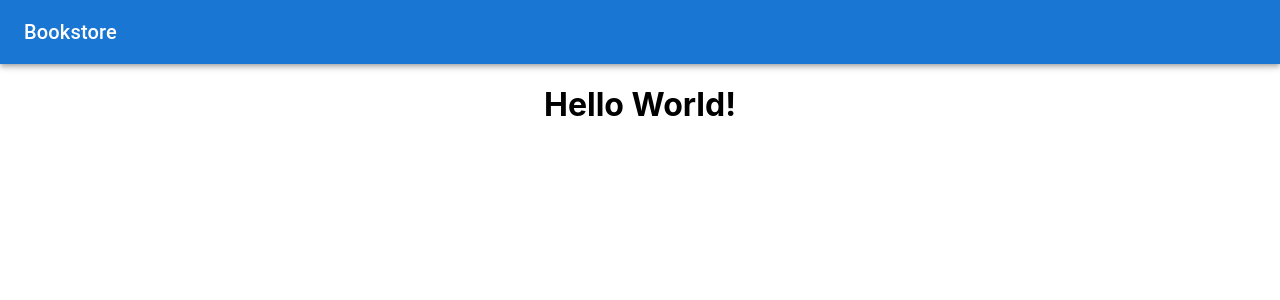
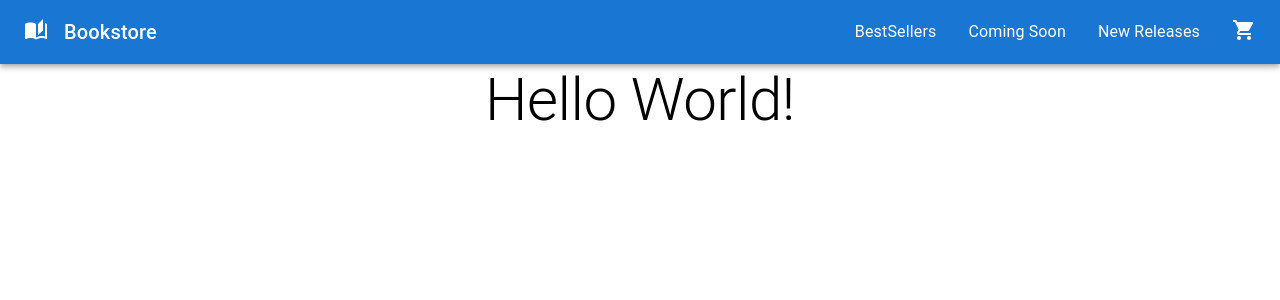
Before and after one commit to noname07/bookstore-grela, a React (Create React App) app: page /bestsellers in a window 1280 px wide. Shown: the top 300 px of the page. Built offline with nearby package versions, Linux system fonts and the light colour scheme.

Commit message:
Basic navbar implemented

```diff
--- a/package.json
+++ b/package.json
@@ -5,6 +5,7 @@
   "dependencies": {
     "@emotion/react": "^11.9.0",
     "@emotion/styled": "^11.8.1",
+    "@mui/icons-material": "^5.8.0",
     "@mui/material": "^5.8.0",
     "@testing-library/jest-dom": "^5.16.4",
     "@testing-library/react": "^13.2.0",
--- a/src/App.js
+++ b/src/App.js
@@ -3,10 +3,10 @@ import NavBar from "./components/NavBar";
 
 function App() {
   return (
-    <div className="App">
+    <>
       <NavBar />
-      <ItemListContainer greeting='Hello World!' />
-    </div>
+      <ItemListContainer greetings='Hello World!' />
+    </>
   );
 }
 
--- a/src/components/Brand.js
+++ b/src/components/Brand.js
@@ -1,10 +1,18 @@
+import AutoStoriesIcon from '@mui/icons-material/AutoStories';
+import { Box } from '@mui/system';
+import MenuIcon from '@mui/icons-material/Menu';
 import { Typography } from "@mui/material";
 
-function Brand() {
+function Brand(props) {
     return (
-        <Typography variant="h6" component="div" sx={{ flexGrow: 1 }}>
-            Bookstore
-        </Typography>
+        <>
+            <Box mr={2} >
+                {props.isDesktop ? <AutoStoriesIcon /> : <MenuIcon />}
+            </Box>
+            <Typography variant='h6' sx={{ flexGrow: 1 }}>
+                Bookstore
+            </Typography>
+        </>
     )
 }
 
--- /dev/null
+++ b/src/components/Cart.js
@@ -0,0 +1,12 @@
+import { Box } from '@mui/system';
+import ShoppingCartIcon from '@mui/icons-material/ShoppingCart';
+
+function Cart() {
+    return (
+        <Box ml={2}>
+            <ShoppingCartIcon />
+        </Box>
+    );
+}
+
+export default Cart;
--- a/src/components/ItemListContainer.css
+++ /dev/null
@@ -1,3 +0,0 @@
-    .container {
-        text-align: center;
-    }
--- a/src/components/ItemListContainer.js
+++ b/src/components/ItemListContainer.js
@@ -1,10 +1,10 @@
-import './ItemListContainer.css';
+import { Typography } from '@mui/material';
 
 function ItemListContainer(props) {
     return (
-        <h1 className='container'>
-            {props.greeting}
-        </h1>
+        <Typography variant='h2' sx={{ textAlign: 'center' }}>
+            {props.greetings}
+        </Typography>
     );
 }
 
--- a/src/components/NavBar.js
+++ b/src/components/NavBar.js
@@ -1,17 +1,29 @@
-import { AppBar, Toolbar } from "@mui/material";
-import { Box } from "@mui/system";
-import Brand from "./Brand";
+import AppBar from '@mui/material/AppBar';
+import Brand from './Brand';
+import Cart from './Cart';
+import NavBarItem from './NavBarItem';
+import Toolbar from '@mui/material/Toolbar';
+import { useMediaQuery } from '@mui/material';
 
 function NavBar() {
+    const pages = ['BestSellers', 'Coming Soon', 'New Releases'];
+    const isDesktop = useMediaQuery('(min-width: 700px)');
+
     return (
-        <Box sx={{ flexGrow: 1 }}>
-            <AppBar position="static">
-                <Toolbar>
-                    <Brand />
-                </Toolbar>
-            </AppBar>
-        </Box>
+        <AppBar position='sticky'>
+            <Toolbar>
+                <Brand isDesktop={isDesktop} />
+                {isDesktop &&
+                    <>
+                        {pages.map((page) => (
+                            <NavBarItem name={page} />
+                        ))}
+                    </>
+                }
+                <Cart />
+            </Toolbar>
+        </AppBar >
     );
-}
+};
 
 export default NavBar;
--- /dev/null
+++ b/src/components/NavBarItem.js
@@ -0,0 +1,11 @@
+import { MenuItem, Typography } from "@mui/material";
+
+function NavBarItem(props) {
+    return (
+        <MenuItem key={props.name}>
+            <Typography textAlign="center">{props.name}</Typography>
+        </MenuItem>
+    );
+}
+
+export default NavBarItem;
```
Also changed, not shown: 1 other file (tests, documents, lock files or other folders).
